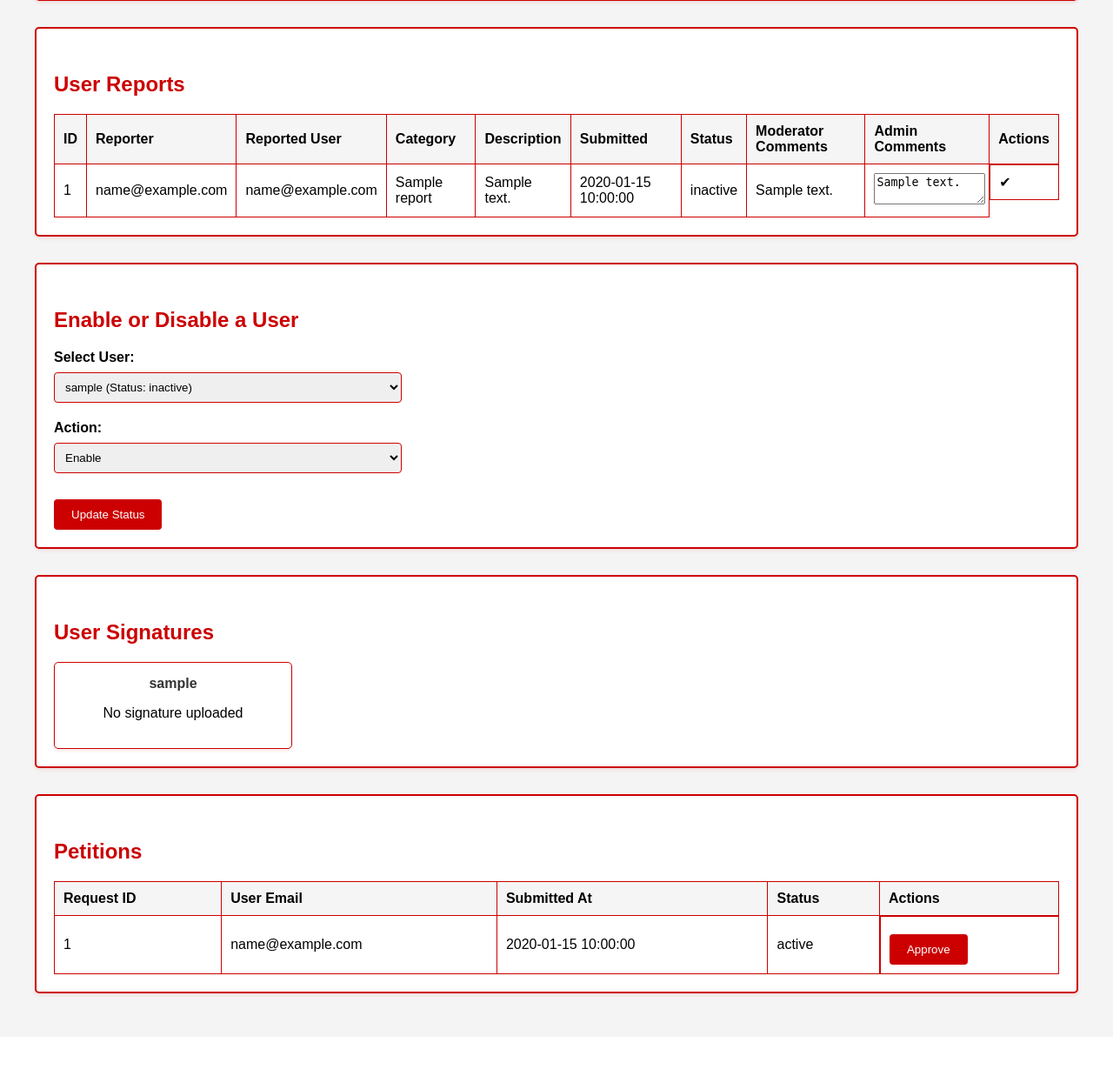
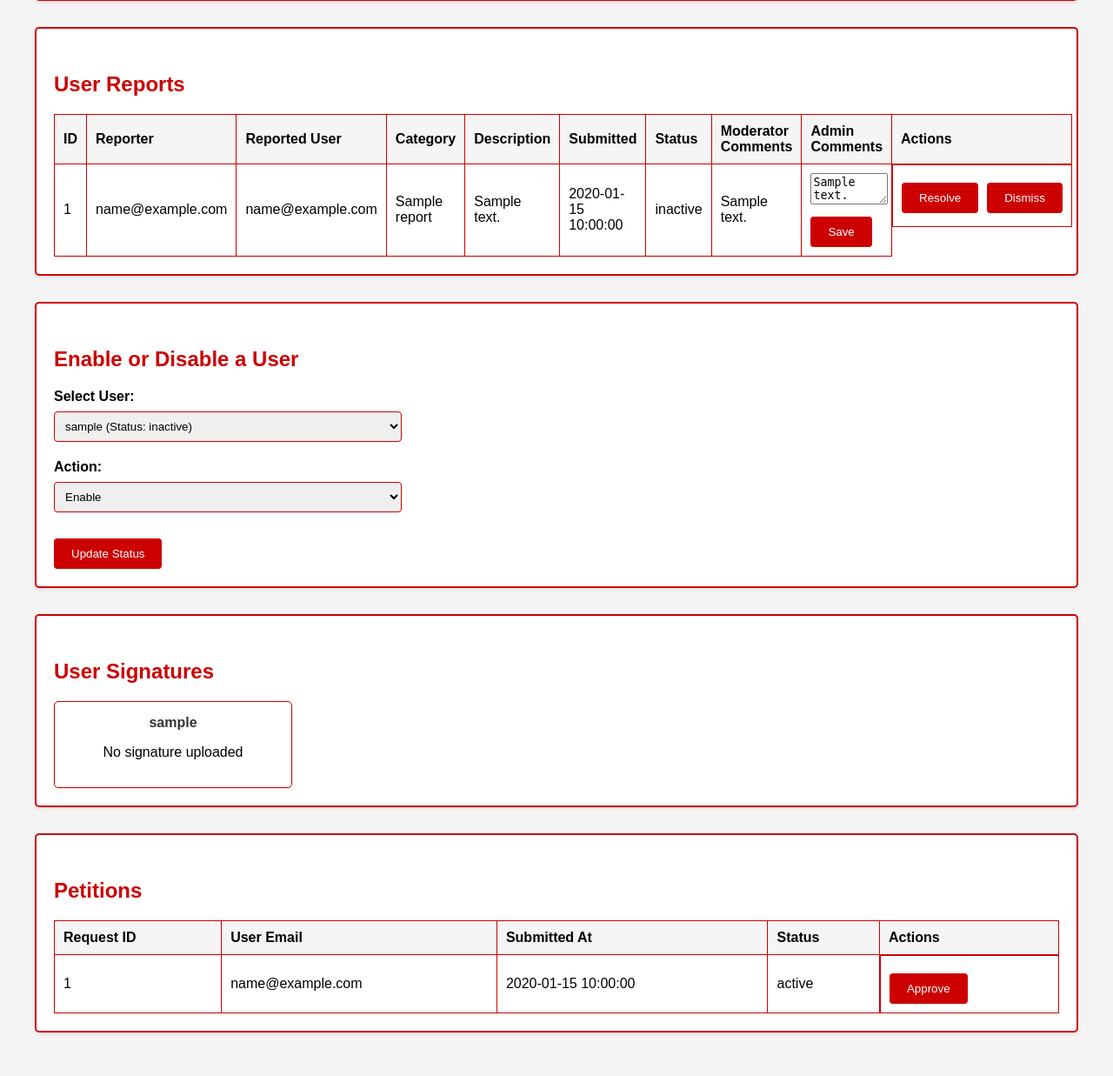
Before and after one commit to Itaho/Project-01-COSC4353, a Flask app: template templates/adminpanel.html in a window 1280 px wide. Shown: the part 537-1774 px from the top of the page at 87% size. Before the commit the page ends 1684 px from the top, so only its background shows below. Run offline with Flask 3, Linux system fonts and the light colour scheme; the template is opened without the code that fills it: most values are stand-ins (such as "Sample title", 1, 10 or a date in 2020).

Commit message:
Update adminpanel.html

```diff
--- a/templates/adminpanel.html
+++ b/templates/adminpanel.html
@@ -189,19 +189,26 @@
             <td>{{ rep.status }}</td>
             <td>{{ rep.moderator_comments or '—' }}</td>
             <td>
+              {% if rep.status not in ['resolved', 'dismissed'] %}
                 <form action="{{ url_for('update_report') }}" method="POST">
                   <input type="hidden" name="report_id" value="{{ rep.report_id }}">
                   <textarea name="admin_comments" rows="2" style="width:100%;" placeholder="Add admin comment..." required>{{ rep.admin_comments or '' }}</textarea>
+                  <button type="submit">Save</button>
+                </form>
+              {% else %}
+                {{ rep.admin_comments or '—' }}
+              {% endif %}
             </td>
             <td class="actions-column">
-              {% if rep.status in ['submitted', 'under_review'] %}
+              {% if rep.status not in ['resolved', 'dismissed'] %}
+                <form action="{{ url_for('update_report') }}" method="POST" style="margin-bottom: 5px;">
+                  <input type="hidden" name="report_id" value="{{ rep.report_id }}">
                   <input type="hidden" name="action" value="resolved">
                   <button type="submit">Resolve</button>
                 </form>
-              <form action="{{ url_for('update_report') }}" method="POST" style="margin-top:5px;">
+                <form action="{{ url_for('update_report') }}" method="POST">
                   <input type="hidden" name="report_id" value="{{ rep.report_id }}">
                   <input type="hidden" name="action" value="dismissed">
-                <textarea name="admin_comments" rows="2" style="display:none;">{{ rep.admin_comments or '' }}</textarea>
                   <button type="submit">Dismiss</button>
                 </form>
               {% else %}
@@ -213,6 +220,7 @@
         </tbody>
       </table>
     </div>
+
 
 
     <div class="panel-section">
@@ -304,5 +312,3 @@
   </div>
 </body>
 </html>
-</body>
-</html>
```
Lines whose indentation alone changed are shown as unchanged.
